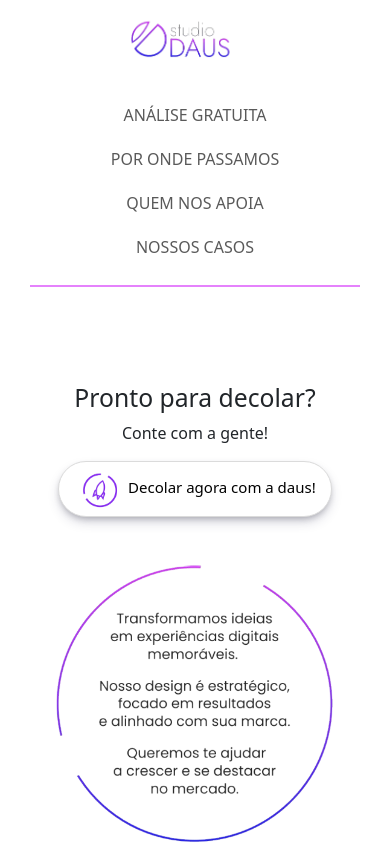
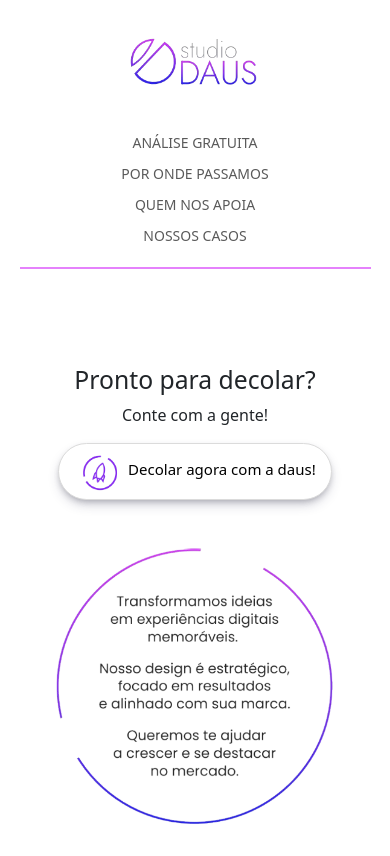
Before and after one commit to ThiagoRAlmeida2/Studios-Daus, a website: page StudioDaus/home.html in a window 390 px wide. Shown: the top 856 px of the page. Drawn offline with nearby package versions, Linux system fonts and the light colour scheme.

Commit message:
começando a responsividade.

```diff
--- a/StudioDaus/home.html
+++ b/StudioDaus/home.html
@@ -12,18 +12,12 @@
     </head>
 
     <body>
+        <header class="navbar-container">
+            <nav class="navbar navbar-expand-lg d-flex flex-row">
+                <a class="navbar-brand" href="#">
+                    <img src="src/img/LogoDausNAVBAR.png" width="150px" alt="Logo Da Studio Daus">
+                </a>
 
-        <main>
-
-            <div class="main-container container-fluid justify-content-center">
-
-                <!-- NAVBAR -->
-                <div class="navbar-container">
-                    <nav class="navbar navbar-expand-lg">
-                        <div class="container-fluid d-flex flex-column flex-lg-row">
-                            <a class="navbar-brand" href="#">
-                                <img src="src/img/LogoDausNAVBAR.png" class="rounded float-start" width="150px" alt="Logo Da Studio Daus">
-                            </a>
                 <ul class="navbar-nav me-auto my-2 my-lg-0 d-flex flex-wrap flex-lg-row text-center">
                     <li class="nav-item">
                         <a class="nav-link" aria-current="page" href="#analise-gratuita">Análise Gratuita</a>
@@ -38,10 +32,13 @@
                         <a class="nav-link" aria-current="page" href="#">Nossos Casos</a>
                     </li>
                 </ul>
-                        </div>
             </nav>
-                    <div class="line"></div>
-                </div>
+
+            <hr class="line">
+        </header>
+
+        <main>
+            <div class="main-container container-fluid justify-content-center">
 
                 <!-- Área Decole Daus -->
                 <div class="decole-daus container-fluid d-flex mt-5 justify-content-center">
--- a/StudioDaus/src/css/responsivo.css
+++ b/StudioDaus/src/css/responsivo.css
@@ -1,14 +1,23 @@
-@media (max-width: 992px) {
+@media (max-width: 480px) {
 
-    /* Navbar responsividade*/
-    .navbar-nav {
-        flex-direction: column; /* Pra ficar empilhado */
-        width: 100%; /* Ocupa a largura total da tela */
-    }
+    header {
+        .navbar-nav {
+            flex-direction: column;
+            width: 100%;
+            align-items: center;
+            justify-content: space-around;
+        }
 
-    .navbar-nav .nav-item a {
-        text-align: center;
-        padding: 5px 0; /* Pra aumentar a area de toque */
+        .navbar-brand img {
+            width: 65%;
+            padding: 15px 0 0 30px;
+        }
+
+        .navbar-nav .nav-item a {
+            text-align: center;
+            font-size: 14px;
+            padding: 0;
+        }
     }
 
     /* Decole Daus responsividade*/
--- a/StudioDaus/src/css/style.css
+++ b/StudioDaus/src/css/style.css
@@ -1,10 +1,17 @@
-/*Navbar*/
 
+/* NAVBAR */
+header {
     .navbar {
         background-color: white;
+
+        display: flex;
+        align-items: center;
+        text-align: center;
+        justify-content: center;
     }
 
     .nav-item {
+        display: flex;
         text-transform: uppercase;
         margin: 5px 0;
     }
@@ -17,7 +24,10 @@
         width: 90%;
         margin: 0 auto 35px;
         border: 1px solid #E582FC;
+        opacity: 100%;
     }
+}
+
 
 /*Area do Decolar*/
 
```
Lines whose indentation alone changed are shown as unchanged.
